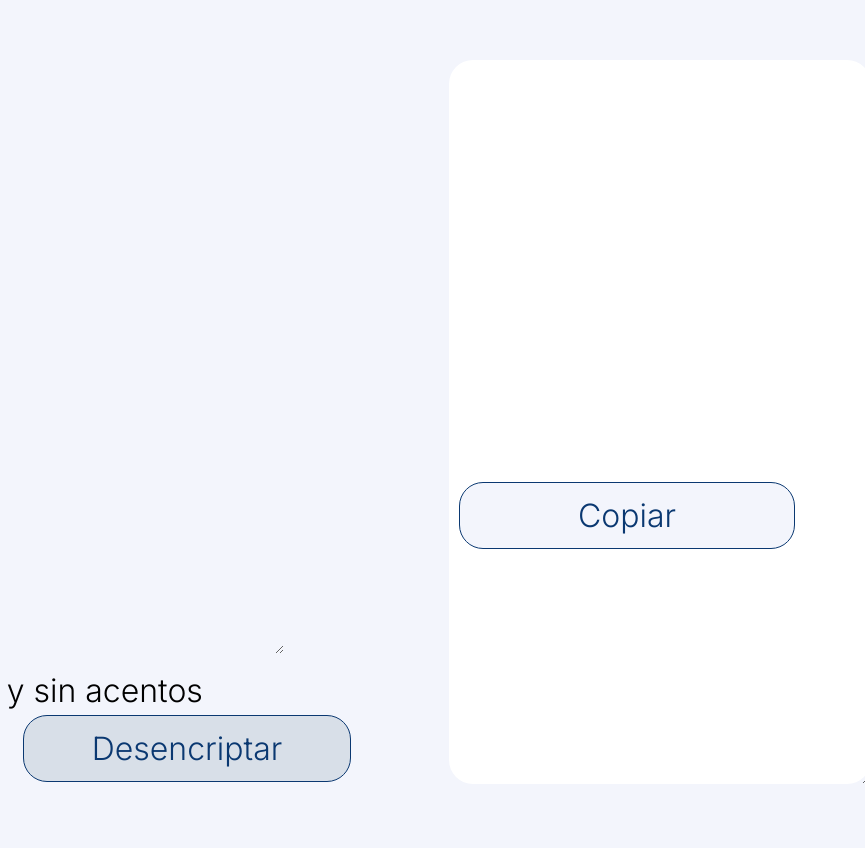
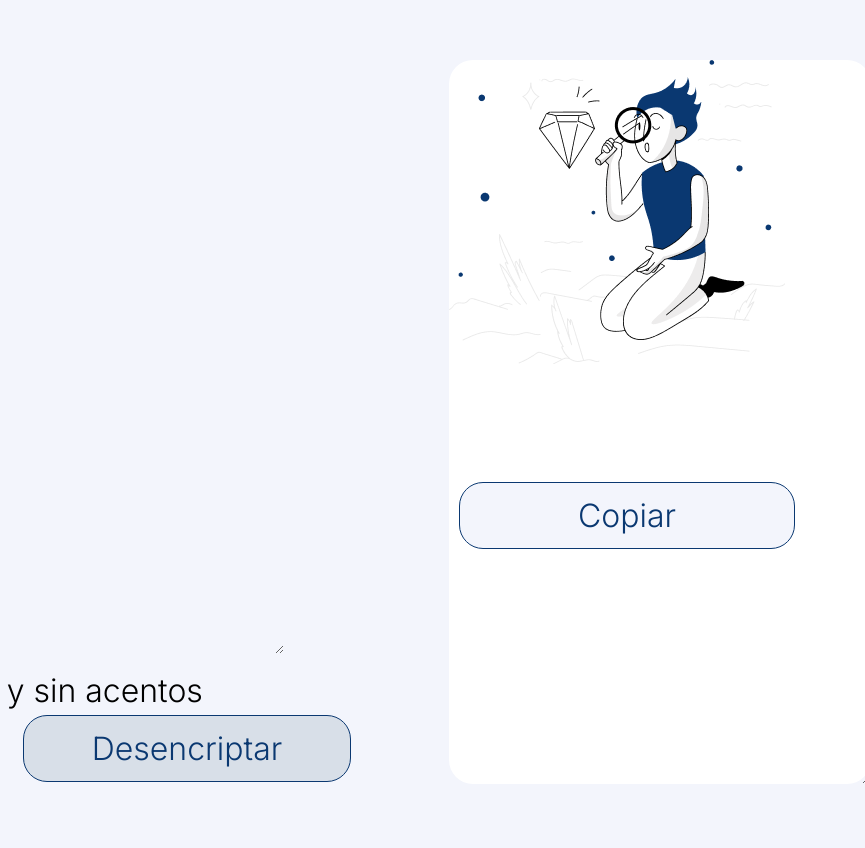
Before and after one commit to jaguilarv60/Encriptador, a plain HTML site: page index.html in a window 1280 px wide. Shown: the full height of the page, 415-1280 px from the left. Drawn offline with Linux system fonts and the light colour scheme.

Commit message:
cambiando el nombre de muneco.pgn

```diff
--- a/style.css
+++ b/style.css
@@ -31,7 +31,7 @@ main{
 }
 .mensaje{
     background: white;
-    background-image: url(imagenes/Muñeco.png);
+    background-image: url(imagenes/Muneco.png);
     background-repeat: no-repeat;
     border: none;
     border-radius: 24px;
```
